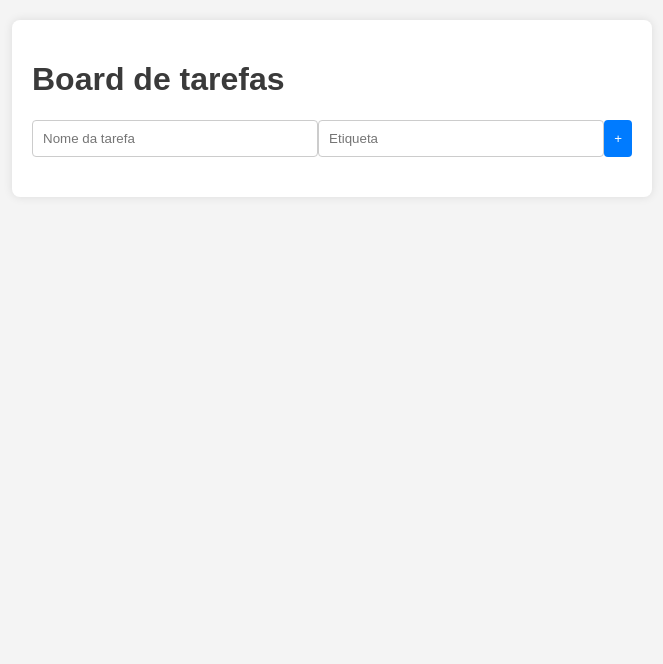
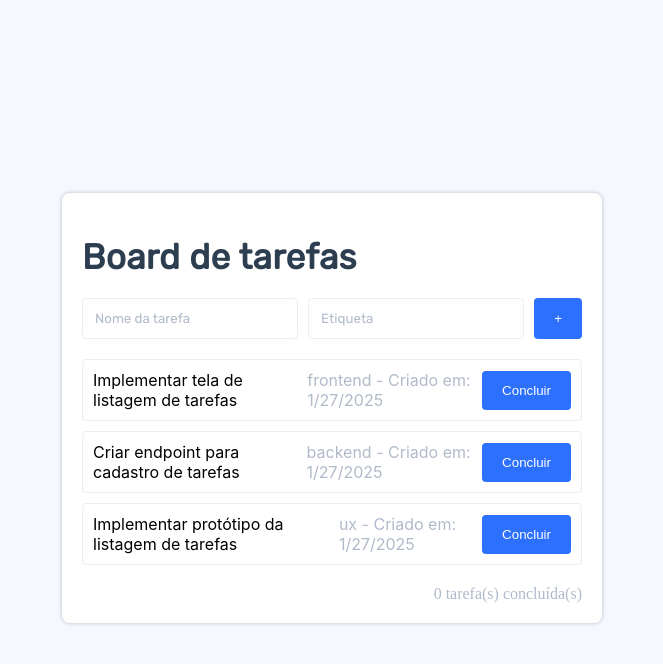
Before and after one commit to ToDDiNhOBR/Board-de-tarefas, a plain HTML site: page index.html in a window 1280 px wide. Shown: the whole page, without its empty margins (308-971 px from the left). Drawn offline with Linux system fonts and the light colour scheme.

Commit message:
melhoria no design

```diff
--- a/index.html
+++ b/index.html
@@ -15,7 +15,8 @@
             <button id="addTaskBtn">+</button>
         </div>
         <div id="taskList"></div>
+        <div id="taskCounter">0 tarefa(s) concluída(s)</div>
     </div>
-    <script src="script.js">asda</script>
+    <script src="script.js"></script>
 </body>
 </html>
--- a/script.js
+++ b/script.js
@@ -1,26 +1,74 @@
-document.getElementById('addTaskBtn').addEventListener('click', function() {
+const tasks = [];
+
+// Load initial tasks
+function loadInitialTasks() {
+    tasks.push(
+        { name: "Implementar tela de listagem de tarefas", label: "frontend", completed: false },
+        { name: "Criar endpoint para cadastro de tarefas", label: "backend", completed: false },
+        { name: "Implementar protótipo da listagem de tarefas", label: "ux", completed: false }
+    );
+}
+
+// Render tasks to the DOM
+function renderTasks() {
+    const taskList = document.getElementById('taskList');
+    taskList.innerHTML = ''; // Clear existing tasks
+    tasks.forEach(task => {
+        const taskElement = createTaskElement(task);
+        taskList.appendChild(taskElement);
+    });
+}
+
+// Create a task element
+function createTaskElement(task) {
+    const taskDiv = document.createElement('div');
+    taskDiv.className = 'task';
+    taskDiv.innerHTML = `
+        <div class="task-content">
+            <span class="${task.completed ? 'completed' : ''}">${task.name}</span>
+            <span class="date">${task.label} - Criado em: ${new Date().toLocaleDateString()}</span>
+            ${!task.completed ? '<button class="completeBtn">Concluir</button>' : ''}
+            <span class="checkIcon" style="display: ${task.completed ? 'flex' : 'none'};">
+                <svg width="32" height="33" viewBox="0 0 32 33" fill="none" xmlns="http://www.w3.org/2000/svg">
+                    <circle cx="16" cy="16.5" r="16" fill="#00D8A7"/>
+                    <path d="M10.6667 17.1666L14 20.5L21.3334 13.1666" stroke="white" stroke-width="2" stroke-linecap="round" stroke-linejoin="round"/>
+                </svg>
+            </span>
+        </div>
+    `;
+
+    const completeBtn = taskDiv.querySelector('.completeBtn');
+    if (completeBtn) {
+        completeBtn.addEventListener('click', () => {
+            task.completed = true;
+            renderTasks(); // Re-render tasks to reflect the updated state
+            updateTaskCounter();
+        });
+    }
+
+    return taskDiv;
+}
+
+// Update task counter
+function updateTaskCounter() {
+    const completedTasks = tasks.filter(task => task.completed).length;
+    document.getElementById('taskCounter').innerText = `${completedTasks} tarefa(s) concluída(s)`;
+}
+
+// Add new task
+document.getElementById('addTaskBtn').addEventListener('click', () => {
     const taskName = document.getElementById('taskName').value;
     const taskLabel = document.getElementById('taskLabel').value;
-    const taskList = document.getElementById('taskList');
 
     if (taskName) {
-        const taskDiv = document.createElement('div');
-        taskDiv.className = 'task';
-        taskDiv.innerHTML = `
-            <span>${taskName} - <strong>${taskLabel}</strong></span>
-            <button class="completeBtn">Concluir</button>
-            <span class="date">Criado em: ${new Date().toLocaleDateString()}</span>
-        `;
-
-        taskList.appendChild(taskDiv);
-
-        // Add event listener for the complete button
-        taskDiv.querySelector('.completeBtn').addEventListener('click', function() {
-            taskDiv.classList.toggle('completed');
-        });
-
-        // Clear input fields
+        tasks.push({ name: taskName, label: taskLabel, completed: false });
+        renderTasks();
         document.getElementById('taskName').value = '';
         document.getElementById('taskLabel').value = '';
+        updateTaskCounter();
     }
 });
+
+// Initialize tasks and render on page load
+loadInitialTasks();
+renderTasks();
--- a/styles.css
+++ b/styles.css
@@ -1,21 +1,33 @@
+@import url('https://fonts.googleapis.com/css2?family=Rubik:wght@400&display=swap');
+
 body {
-    font-family: Arial, sans-serif;
-    background-color: #f4f4f4;
-    margin: 0;
-    padding: 20px;
+    display: flex;
+    justify-content: center; /* Center the container horizontally */
+    align-items: center; /* Center the container vertically */
+    height: 100vh; /* Full viewport height */
+    background-color: #f5f9ff; /* Background color */
 }
 
 .container {
-    max-width: 600px;
-    margin: auto;
-    background: white;
+    width: 500px; /* Reduced width */
+    height: auto; /* Allow height to adjust based on content */
+    max-height: 600px; /* Set a maximum height */
+    overflow-y: auto; /* Enable scrolling if content exceeds max height */
+    background-color: #ffffff; /* White background */
+    border-radius: 8px; /* Rounded corners */
+    box-shadow: 0px 0px 4px 0px #00000040; /* Subtle shadow */
     padding: 20px;
-    border-radius: 8px;
-    box-shadow: 0 0 10px rgba(0, 0, 0, 0.1);
+
+
 }
 
 h1 {
-    color: #3a3a3a;
+    color:  #2c3e50;
+    font-weight: 600;
+    font-family: Rubik, sans-serif ;
+    font-size: 35px;
+    margin-bottom: 20px;
+    letter-spacing: 0.01em
 }
 
 .input-container {
@@ -24,37 +36,71 @@ h1 {
     margin-bottom: 20px;
 }
 
-input {
-    padding: 10px;
-    border: 1px solid #ccc;
+.input-container input {
+    flex: 1;
+    margin-right: 10px;
+    padding: 12px; /* Adjust padding */
+    border: 1px solid #EEEEEE;
     border-radius: 4px;
-    width: 45%;
+    font-family: rubik, sans-serif;
 }
 
-button {
-    padding: 10px;
-    background-color: #007bff;
-    color: white;
+input::placeholder {
+    color: #B1BACB; /* Set placeholder color */
+}
+
+#addTaskBtn {
+    background-color: #2D70FD; /* Set to specified color */
+    color: white; /* White text */
     border: none;
     border-radius: 4px;
+    padding: 12px 20px; /* Adjust padding */
     cursor: pointer;
 }
 
-button:hover {
-    background-color: #0056b3;
+#addTaskBtn:hover {
+    background-color: #1A5BB8; /* Darker shade on hover */
 }
 
-.task {
+.completeBtn {
+    background-color: #2D70FD; /* Set to specified color */
+    color: white; /* White text */
+    border: none;
+    border-radius: 4px;
+    padding: 12px 20px; /* Adjust padding */
+    cursor: pointer;
+}
+
+.completeBtn:hover {
+    background-color: #1A5BB8; /* Darker shade on hover */
+}
+
+.task-content {
+    font-family: inter, sans-serif;
+    font-size: 16px;
     display: flex;
-    justify-content: space-between;
-    align-items: center;
+    justify-content: space-between; /* Aligns items to the left and right */
+    align-items: center; /* Centers items vertically */
     padding: 10px;
-    border: 1px solid #ccc;
+    border: 1px solid #EEEEEE;
     border-radius: 4px;
     margin-bottom: 10px;
+    background-color: #FFFFFF; /* White background for tasks */
 }
 
-.task.completed {
-    text-decoration: line-through;
-    color: #aaa;
+.date {
+    color: #B1BACB; /* Grey color for date */
 }
+
+#taskCounter {
+    text-align: right; /* Align text to the right */
+    margin-top: 20px; /* Add some space above */
+    color: #B1BACB;
+}
+
+/* Strikethrough style for completed tasks */
+.completed {
+    font-family: inter, sans-serif;
+    text-decoration: line-through; /* Apply strikethrough */
+    color: #8F98A8; /* Optional: Change color to indicate completion */
+}
```
Also changed, not shown: 3 other files.
